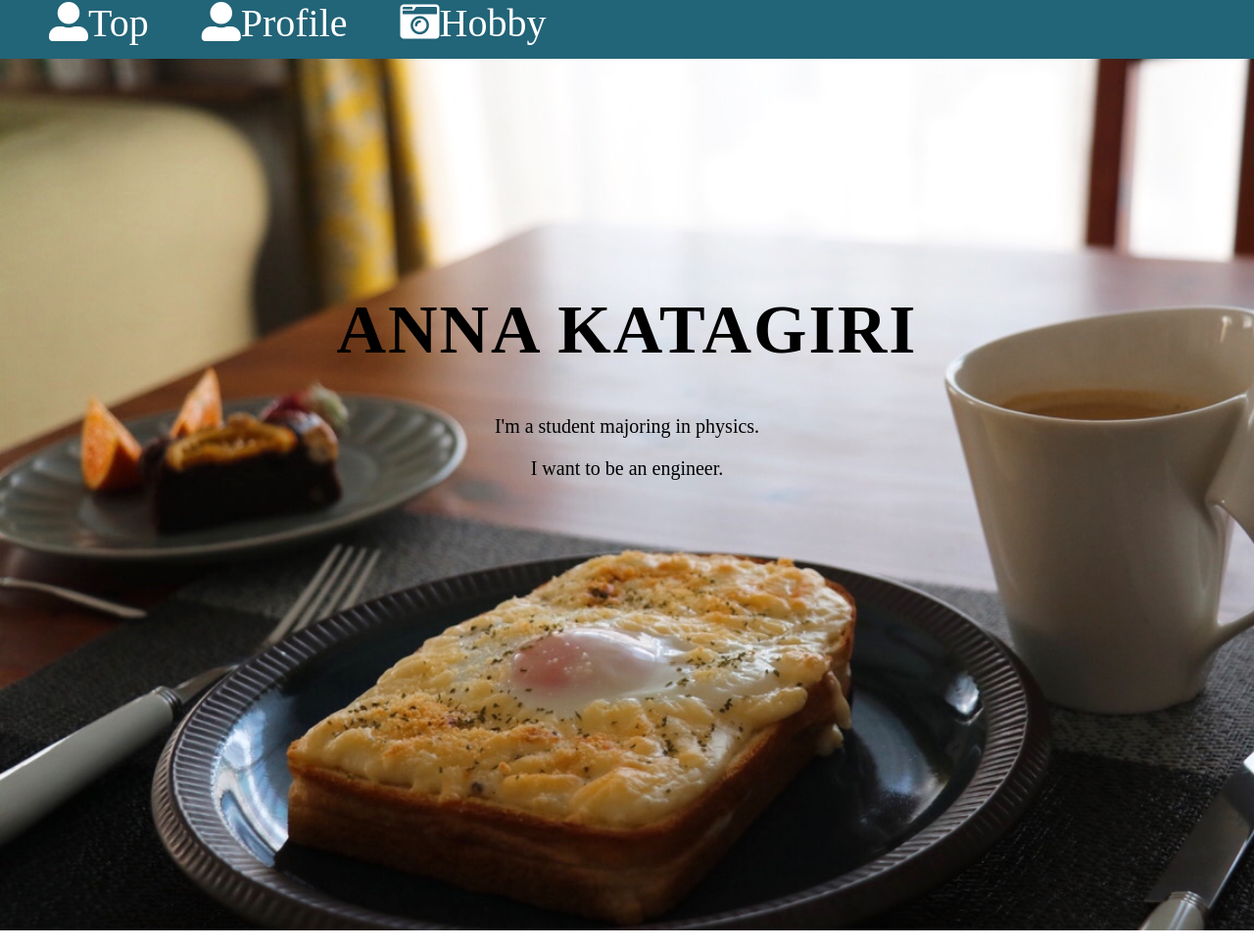
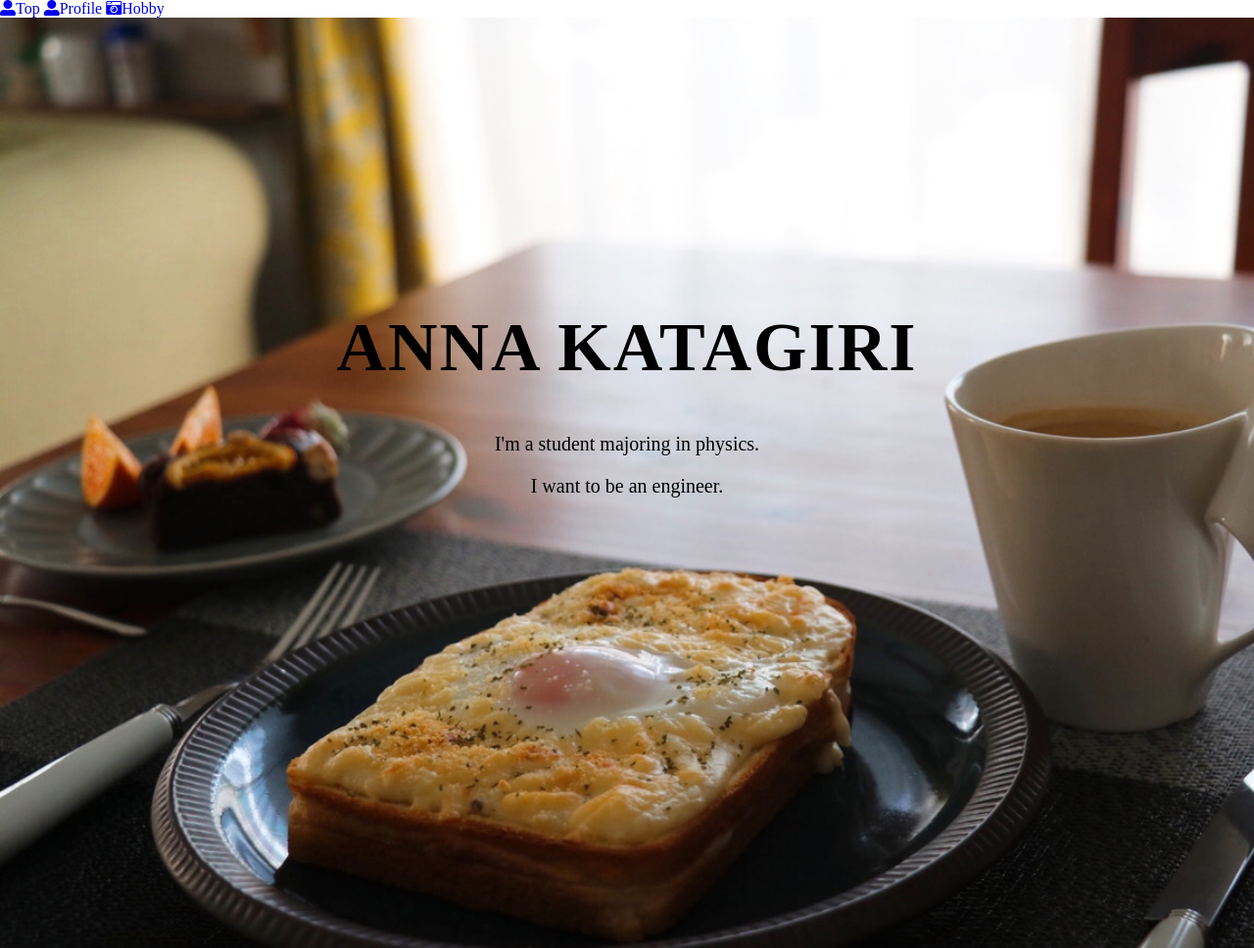
Before and after one commit to AnnaKatagiri/AnnaKatagiri.github.io, a plain HTML site: page index.html in a window 1280 px wide. Shown: the top 968 px of the page at 98% size. Drawn offline with nearby package versions, Linux system fonts and the light colour scheme.

Commit message:
Update stylesheet.css

```diff
--- a/stylesheet.css
+++ b/stylesheet.css
@@ -38,20 +38,6 @@ a {
 
 }
 
-.header {
-  height: 60px;
-  width: 100%;
-  background-color: rgba(34,100,120,1);
-  position:fixed;
-}
-
-.header a{
-  font-size: 40px;
-  color: white;
-  margin-left: 50px;
-}
-
-
 .heading h2 {
   padding :20px 0px 0px 0px;
   font-size: 50px;
```
